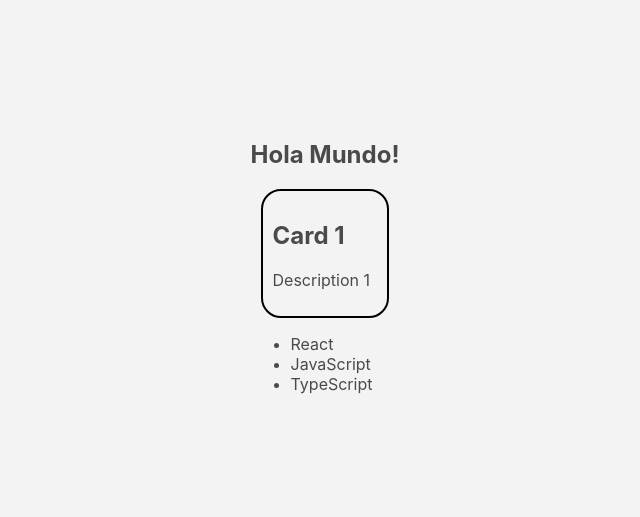
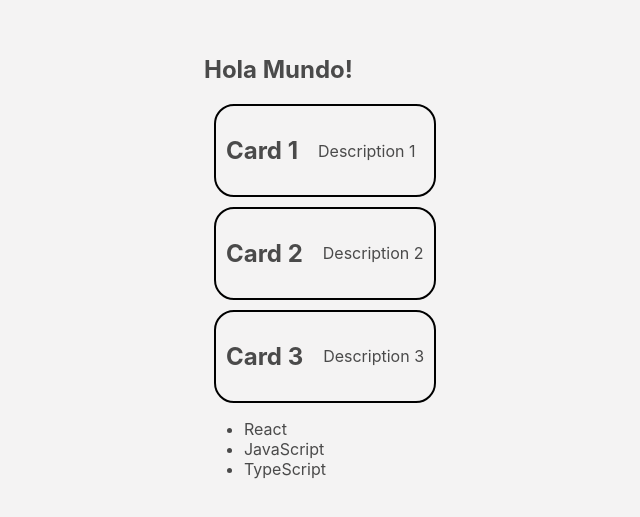
Before and after one commit to hectorflores28/reactjs-course, a React (Create React App) app: page / in a window 1280 px wide. Shown: the part 135-652 px from the top of the page, without its empty margins (315-955 px from the left). Built offline with nearby package versions, Linux system fonts and the light colour scheme; the HTML template or start-up script is replaced by a standard one.

Commit message:
Componente Reutilizable

```diff
--- a/src/App.js
+++ b/src/App.js
@@ -8,6 +8,8 @@ function App() {
     <section>
       <h1>Hola Mundo!</h1>
       <Card title="Card 1" description="Description 1" />
+      <Card title="Card 2" description="Description 2" />
+      <Card title="Card 3" description="Description 3" />
       <ul>
       {
         items.map((item, index) => (
--- a/src/components/Card.css
+++ b/src/components/Card.css
@@ -3,4 +3,7 @@
     border-radius: 20px;
     margin: 10px;
     padding: 10px;
+    align-items: center;
+    display: flex;
+    gap: 20px;
 }
```
Also changed, not shown: public/Screenshot_1.png (deleted), public/screenshot.png.
